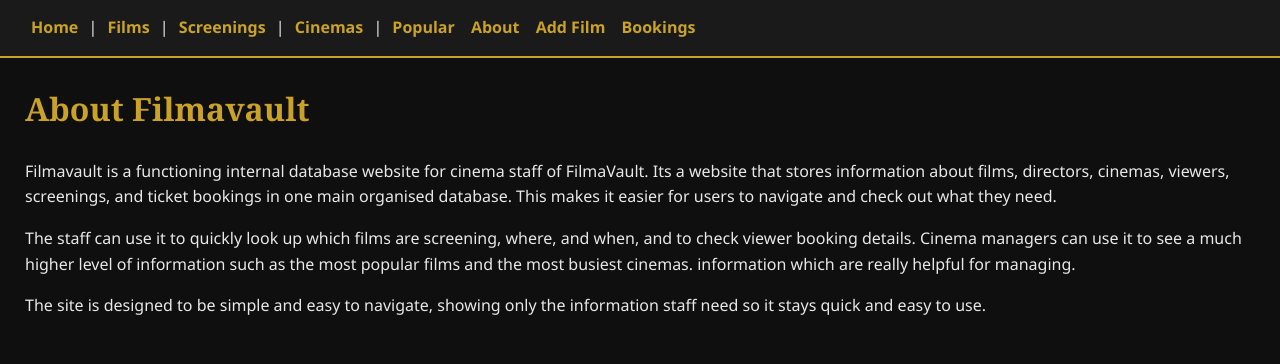
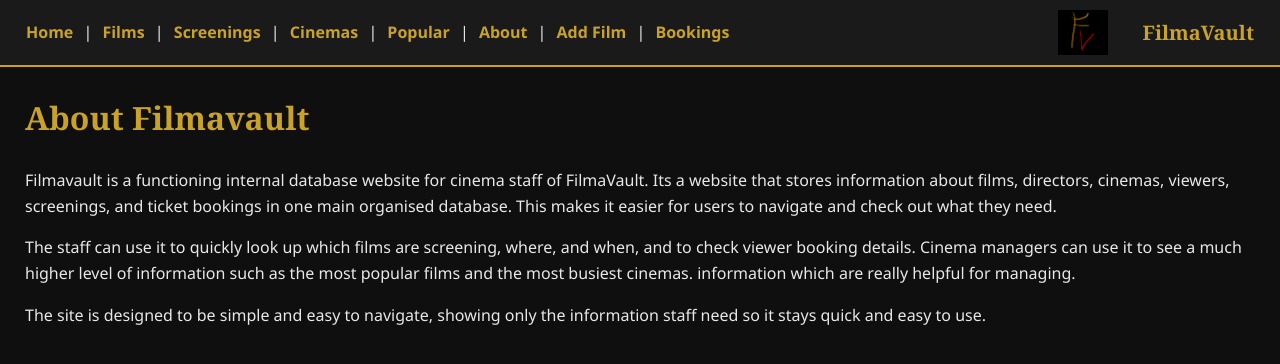
Before and after one commit to MasterChinchou/Filmavault, a Flask app: page /about in a window 1280 px wide. Shown: the top 364 px of the page. Run offline with Flask 3, Linux system fonts and the light colour scheme.

Commit message:
Now has a log

```diff
--- a/static/style.css
+++ b/static/style.css
@@ -7,46 +7,41 @@
     margin: 0;
     line-height: 1.6;
 }
-
 /* Navigation bar */
 nav {
+    display: flex;
+    justify-content: space-between;
+    align-items: center;
     background-color: #1a1a1a;
-    padding: 15px 25px;
+    padding: 10px 20px;
     border-bottom: 2px solid #c9a227;
 }
-
 nav a {
     color: #c9a227;
     text-decoration: none;
     font-weight: bold;
     margin: 0 6px;
 }
-
 nav a:hover {
     color: #f0d070;
     text-decoration: underline;
 }
-
 hr {
     border: none;
     margin: 0;
 }
-
 /* Headings */
 h1, h2 {
     color: #c9a227;
     font-family: Georgia, 'Times New Roman', serif;
 }
-
 h1 { margin: 25px; }
 h2 { margin: 20px 25px 10px; }
-
 /* Content spacing */
 p, form, ul, img {
     margin-left: 25px;
     margin-right: 25px;
 }
-
 /* Tables */
 table {
     border-collapse: collapse;
@@ -54,33 +49,27 @@
     margin: 15px 25px 25px;
     background-color: #1a1a1a;
 }
-
 th {
     background-color: #c9a227;
     color: #0f0f0f;
     padding: 10px;
     text-align: left;
 }
-
 td {
     border: 1px solid #333;
     padding: 10px;
     color: #e8e8e8;
 }
-
 tr:nth-child(even) td {
     background-color: #161616;
 }
-
 /* Links in content */
 a {
     color: #c9a227;
 }
-
 a:hover {
     color: #f0d070;
 }
-
 /* Form inputs */
 input[type="text"], select {
     background-color: #1a1a1a;
@@ -89,7 +78,6 @@
     padding: 8px;
     border-radius: 4px;
 }
-
 /* Buttons */
 button, input[type="submit"] {
     background-color: #c9a227;
@@ -100,7 +88,16 @@
     border-radius: 4px;
     cursor: pointer;
 }
-
 button:hover, input[type="submit"]:hover {
     background-color: #f0d070;
 }
+.logo {
+    display: flex;
+    align-items: center;
+    gap: 10px;
+    color: #c9a227;
+    font-family: Georgia, 'Times New Roman', serif;
+    font-weight: bold;
+    font-size: 20px;
+    text-decoration: none;
+}
--- a/templates/nav.html
+++ b/templates/nav.html
@@ -1,11 +1,17 @@
 <nav>
-    <a href="/">Home</a> |
-    <a href="/films">Films</a> |
-    <a href="/screenings">Screenings</a> |
-    <a href="/cinemas">Cinemas</a> |
-    <a href="/popular">Popular</a>
-    <a href="/about">About</a>
-    <a href="/add_film">Add Film</a>
-    <a href="/bookings">Bookings</a>
+    <div class="nav-links">
+        <a href="/">Home</a> |
+        <a href="/films">Films</a> |
+        <a href="/screenings">Screenings</a> |
+        <a href="/cinemas">Cinemas</a> |
+        <a href="/popular">Popular</a> |
+        <a href="/about">About</a> |
+        <a href="/add_film">Add Film</a> |
+        <a href="/bookings">Bookings</a>
+    </div>
+    <a href="/" class="logo">
+        <img src="{{ url_for('static', filename='logo.png') }}" alt="Filmavault logo" height="45">
+        FilmaVault
+    </a>
 </nav>
 <hr>
```
Also changed, not shown: static/logo.png (added).
